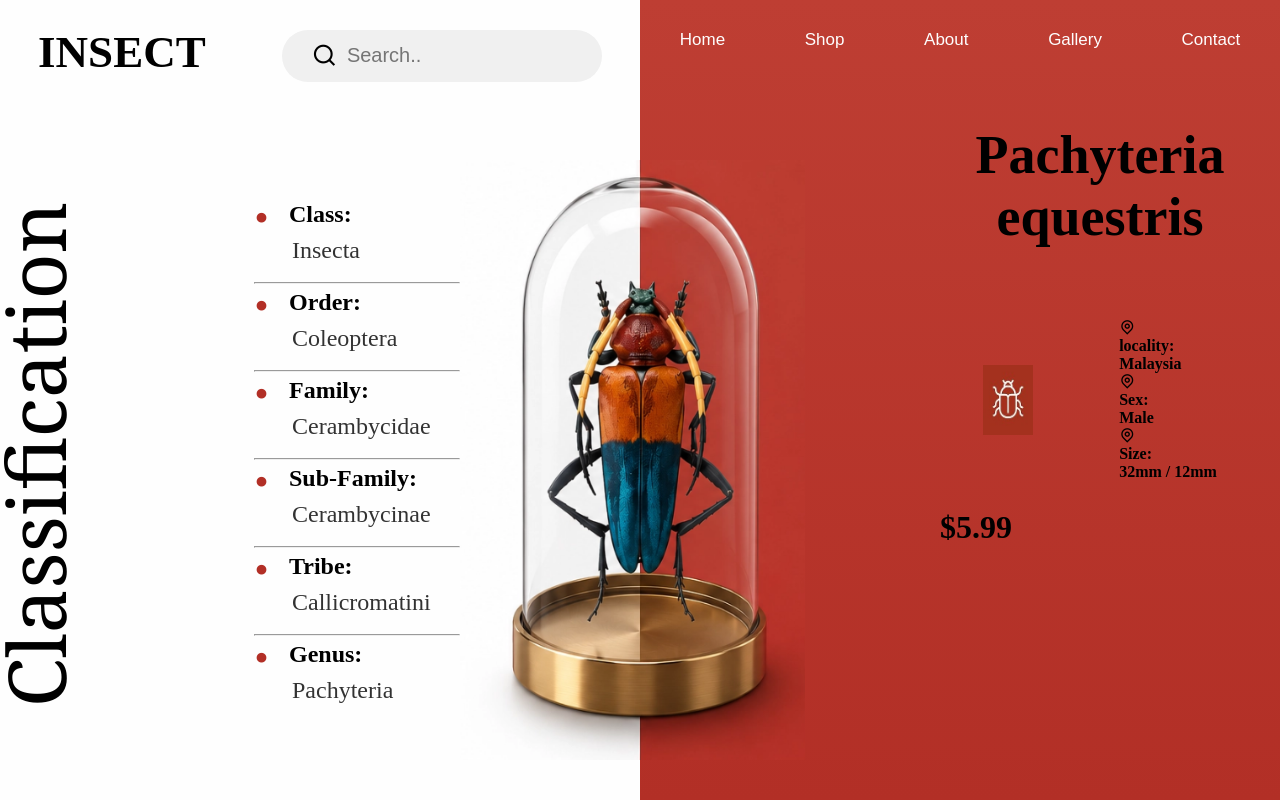
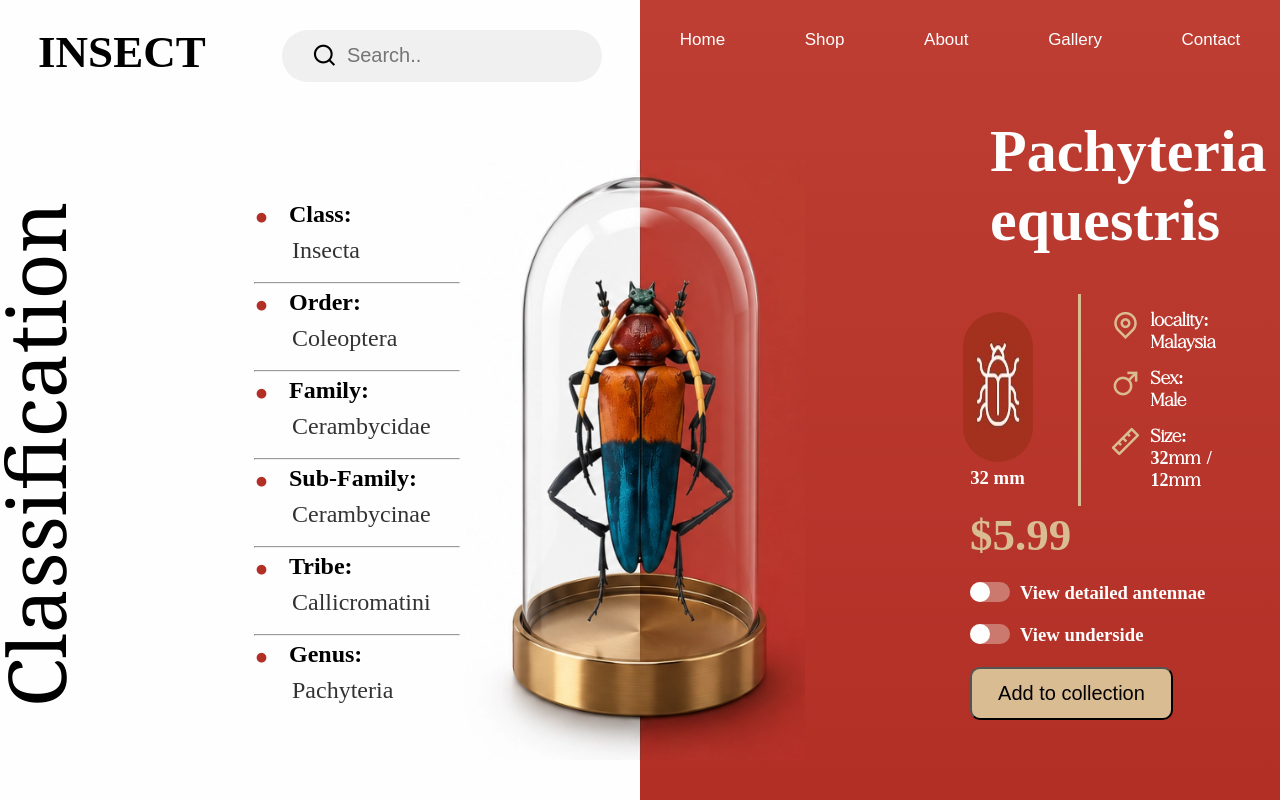
Before and after one commit to Shubham-Singh325/Cohort-Task, a plain HTML site: page Task_02/Design01.html in a window 1280 px wide. Drawn offline with nearby package versions, Linux system fonts and the light colour scheme.

Commit message:
design01 completed

```diff
--- a/Task_02/Design01.html
+++ b/Task_02/Design01.html
@@ -76,29 +76,48 @@
                 <a href="#">Contact</a>
             </nav>
             <div class="text">
-                <div class='content'><h1>Pachyteria </h1>
+                <div class='content'>
+                <h1>Pachyteria </h1>
                 <h1>equestris</h1>
                 </div>
                 <div class="right_middle">
-                   <img id="ins"src="./hqdefault.jpg" alt="">
+                    <div class="photo">
+                        <img id="ins"src="./hqdefault.jpg" alt="">
+                        <h3>32 mm</h3>
+                    </div>
                    <div class="intro">
                         <div class="location">
-                            <i class="ri-map-pin-line"></i>
+                            <i id="icon"class="ri-map-pin-line"></i>
                             <div class="write"><h4>locality:</h4><h4>Malaysia</h4></div>
                         </div>
-                        <div class="sex">
-                            <i class="ri-map-pin-line"></i>
+                        <div class="location">
+                            <i id="icon"class="ri-men-line"></i>
                             <div class="write"><h4>Sex:</h4>
                             <h4>Male</h4></div>
                         </div>
-                        <div class="Size">
-                            <i class="ri-map-pin-line"></i>
+                        <div class="location">
+                            <i id="icon"class="ri-ruler-line"></i>
                             <div class="write"><h4>Size:</h4><h4>32mm / 12mm</h4></div>
                         </div>
                     </div>
                 </div>
                 <div class="right_lower">
                     <h1>$5.99</h1>
+                    <div class="letter">
+                        <div class="slider">
+                            <div class="circle">
+                            </div>
+                        </div>
+                        <h3>View detailed antennae</h3>
+                    </div>
+                    <div class="letter">
+                        <div class="slider">
+                            <div class="circle">
+                            </div>
+                        </div>
+                        <h3>View underside</h3>
+                    </div>
+                    <button>Add to collection</button>
 
                 </div>
 
--- a/Task_02/insect.css
+++ b/Task_02/insect.css
@@ -1,6 +1,10 @@
  @font-face {
     font-family: hii;
     src: url(./ttf/blinkmacsystemfont-regular.ttf);
+ }
+ @font-face {
+    font-family: hello;
+    src: url(./ethereal-demo/EtherealDemo-Thin.otf);
  }
  *{
   margin: 0;
@@ -141,10 +145,31 @@ input[type="text"]{
     flex-direction: column;
     justify-content: space-between;
 
+
 }
 .right_middle #ins{
-    width: 50px;
-    height: 70px;
+    width: 70px;
+    height: 150px;
+    border-radius: 50px;
+}
+.photo{
+    display: flex;
+    flex-direction: column;
+    align-items: center;
+}
+.photo>h3{
+    margin-top: 5px;
+    color: #FEFEFE;
+}
+
+.intro{
+    width: 50%;
+    height: 100%;
+    display: flex;
+    flex-direction: column;
+    justify-content: space-evenly;
+    padding-left: 30px;
+    border-left: solid #DABC92;
 }
 .content{
     width: 100%;
@@ -152,10 +177,14 @@ input[type="text"]{
     display: flex;
     flex-direction: column;
     justify-content: center;
-    align-items: center;
-    font-size: 27px;
+    padding-left: 50px;
+    font-size: 30px;
     font-weight: 100;
+    color: #FEFEFE;
 
+}
+.content h1:nth-child(2){
+    padding-right: 35px;
 }
 .right_middle{
     width: 100%;
@@ -164,7 +193,62 @@ input[type="text"]{
     justify-content: space-around;
     align-items: center;
 }
+.location{
+    display: flex;
+    justify-content:;
+}
+#icon{
+    font-size: 30px;
+    color: #DABC92;
+}
+.location .write{
+    margin-left: 10px;
+    color: #FEFEFE;
+    font-size: large;
+    font-weight: 100;
+    font-family: hello;
+}
 .right_lower{
     width: 100%;
     height: 33%;
+    display: flex;
+    flex-direction: column;
+    justify-content: space-between;
+    padding-left: 30px;
 }
+.right_lower>h1{
+    font-size: 45px;
+    font-family: 'Times New Roman', Times, serif ;
+    color: #DABC92;
+}
+.letter{
+    display: flex;
+    gap: 10px;
+}
+.letter>h3{
+    color: #FEFEFE;
+}
+.slider{
+    width: 40px;
+    height: 20px;
+    background-color: #CB796E;
+    position: relative;
+    border-top-right-radius: 30px;
+    border-bottom-right-radius: 30px;
+    border-top-left-radius: 30px;
+    border-bottom-left-radius: 30px;
+
+}
+.slider .circle{
+    width: 20px;
+    height: 20px;
+    border-radius: 50%;
+    background-color: #FEFEFE;
+}
+.right_lower button{
+    width: 70%;
+    height: 25%;
+    border-radius: 10px;
+    background-color: #DABC92;
+    font-size: 20px;
+}
```
Also changed, not shown: Task_02/ethereal-demo/EtherealDemo-Black.otf (added), Task_02/ethereal-demo/EtherealDemo-Bold.otf (added), Task_02/ethereal-demo/EtherealDemo-ExtraBold.otf (added), Task_02/ethereal-demo/EtherealDemo-ExtraLight.otf (added), Task_02/ethereal-demo/EtherealDemo-Light.otf (added), Task_02/ethereal-demo/EtherealDemo-Medium.otf (added), Task_02/ethereal-demo/EtherealDemo-Regular.otf (added), Task_02/ethereal-demo/EtherealDemo-SemiBold.otf (added), Task_02/ethereal-demo/EtherealDemo-Thin.otf (added), 1 other file.
